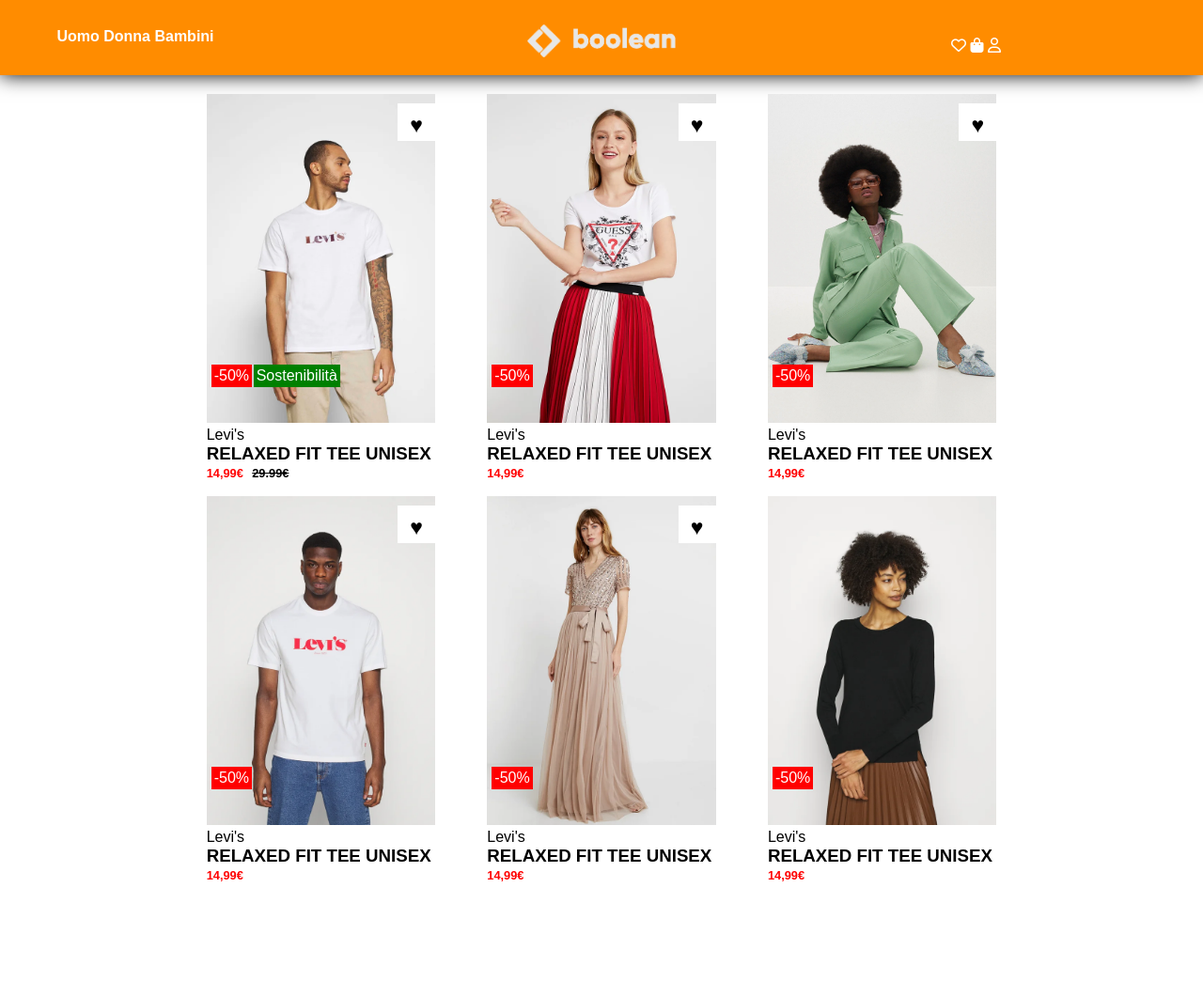
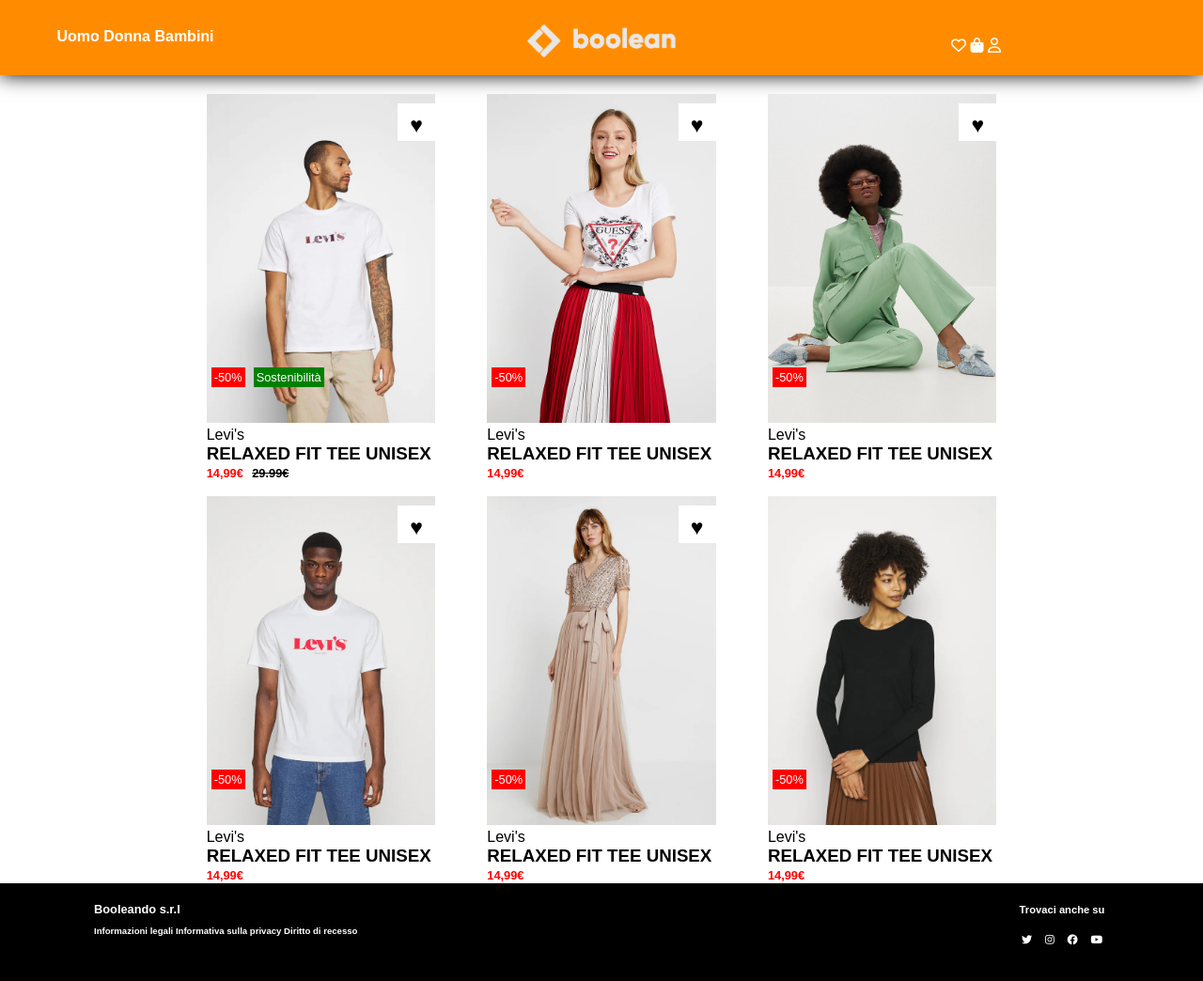
Before and after one commit to LorisMarzocchi/html-css-boolando, a plain HTML site: page index.html in a window 1280 px wide. Shown: the whole page at 94% size. Before the commit the page ends 940 px from the top, so only its background shows below. Drawn offline with Linux system fonts and the light colour scheme.

Commit message:
addfooter

```diff
--- a/asset/style.css
+++ b/asset/style.css
@@ -64,9 +64,6 @@ main{
     margin-top: 100px;
     gap: 1rem;
     padding-inline: 200px;
-
-    /* padding-top: 100px;
-    padding-inline: 50px; */
 }
 .container-item{
     position: relative;
@@ -93,6 +90,7 @@ main{
     left: 0 ;
 }
 .eco{
+    font-size: 0.8rem;
     padding: 3px;
     display: block;
     position: absolute;
@@ -103,6 +101,7 @@ main{
 
 }
 .discount{
+    font-size: 0.8rem;
     padding: 3px;
     margin-left: 5px;
     position: absolute;
@@ -134,3 +133,44 @@ main{
     font-weight: bold;
     font-size: 0.8rem;
 }
+/* FOOTER */
+footer {
+    background-color: black;
+    height: 150px;
+    padding-top: 20px;
+    display: flex;
+    justify-content: space-between;
+    align-items:first baseline;
+    padding-inline: 100px;
+}
+.speak-box {
+    height: 150px;
+    flex: 0 1 40%;
+    padding-right: 50px;
+}
+footer .icon-box > h3 {
+    color: white;
+    font-size: 0.7rem;
+    text-align: center;
+}
+footer .info h3 {
+    font-weight: bold;
+    margin-bottom: 10px;
+    color: white;
+    font-size: 0.8rem;
+}
+footer .info h4 {
+    color: white;
+    font-size: 0.6rem;
+}
+.social {
+    text-align: center;
+    font-size: 0.7rem;
+    height: 50px;
+    width: 100px;
+    color: white;
+    display: flex;
+    justify-content: space-around;
+    padding-top: 20px;
+
+}
--- a/index.html
+++ b/index.html
@@ -105,6 +105,20 @@
         </div>
     </main>
     <footer>
+        <div class="info">
+            <h3>Booleando s.r.l</h3>
+            <h4>Informazioni legali  Informativa sulla privacy   Diritto di recesso</h4>
+        </div>
+
+        <div class="icon-box">
+            <h3>Trovaci anche su</h3>
+            <div class="social">
+                <i class="fa-brands fa-twitter"></i>
+                <i class="fa-brands fa-instagram"></i>
+                <i class="fa-brands fa-facebook"></i>
+                <i class="fa-brands fa-youtube"></i>
+            </div>
+        </div>
 
 
     </footer>
```
